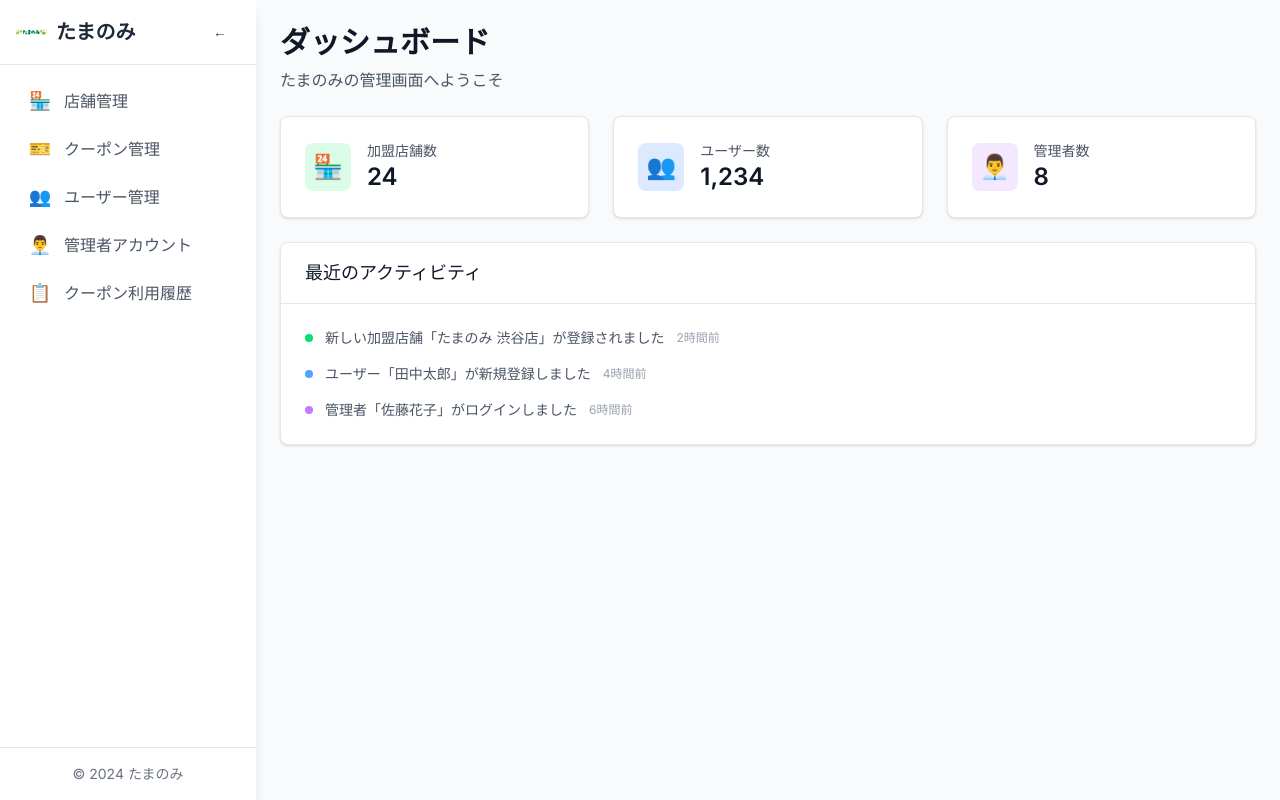
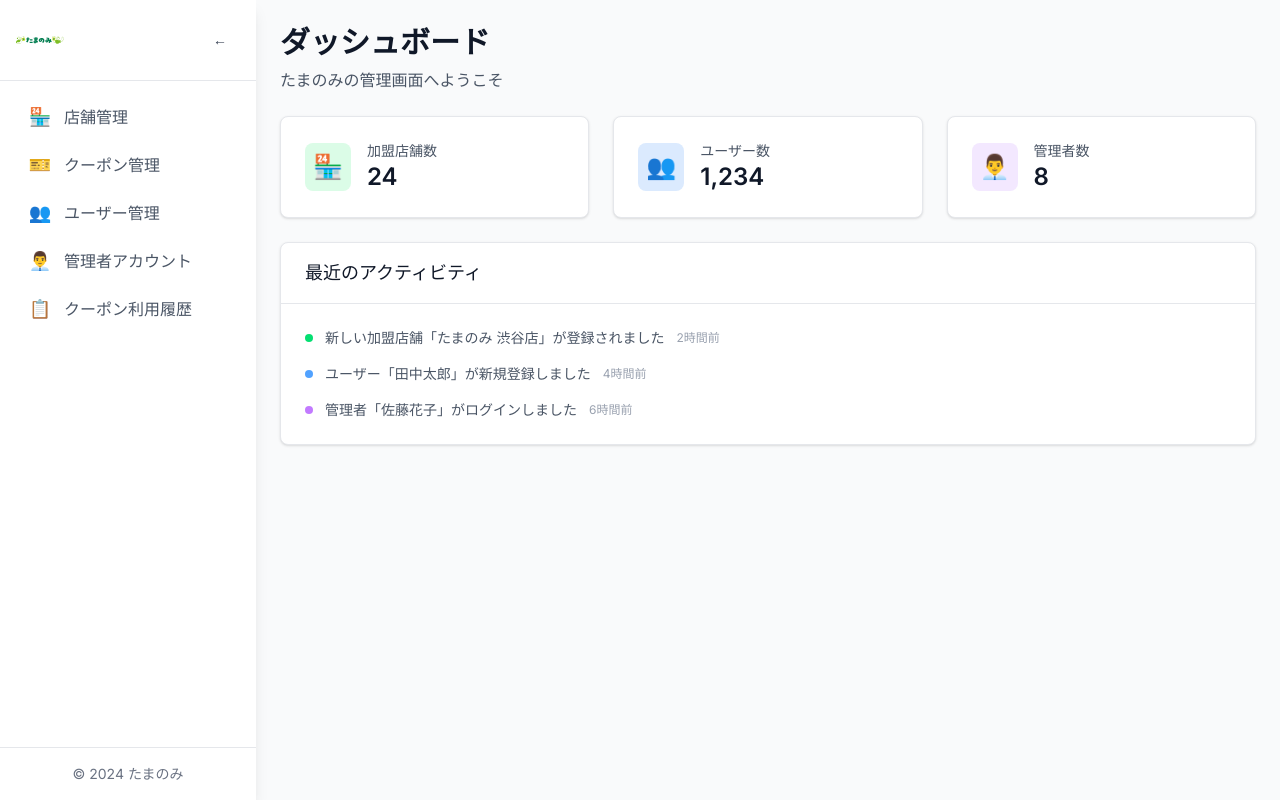
Before and after one commit to HV-development/tamanomi-admin, a Next.js app: page / in a window 1280 px wide. Built offline with nearby package versions, Linux system fonts and the light colour scheme.

Commit message:
ロゴから文字を削除してサイズを拡大

```diff
--- a/src/components/atoms/Logo.tsx
+++ b/src/components/atoms/Logo.tsx
@@ -1,34 +1,22 @@
 interface LogoProps {
   size?: 'sm' | 'md' | 'lg';
-  showText?: boolean;
   className?: string;
 }
 
-export default function Logo({ size = 'md', showText = true, className = '' }: LogoProps) {
+export default function Logo({ size = 'md', className = '' }: LogoProps) {
   const sizeClasses = {
-    sm: 'w-6 h-6',
-    md: 'w-8 h-8',
-    lg: 'w-12 h-12',
-  };
-
-  const textSizeClasses = {
-    sm: 'text-lg',
-    md: 'text-xl',
-    lg: 'text-3xl',
+    sm: 'w-10 h-10',
+    md: 'w-12 h-12',
+    lg: 'w-16 h-16',
   };
 
   return (
-    <div className={`flex items-center space-x-2 ${className}`}>
+    <div className={`flex items-center ${className}`}>
       <img
         src="/tamanomi_logo.svg"
         alt="たまのみロゴ"
         className={`${sizeClasses[size]} object-contain`}
       />
-      {showText && (
-        <span className={`font-bold text-gray-800 ${textSizeClasses[size]}`}>
-          たまのみ
-        </span>
-      )}
     </div>
   );
 }
```
